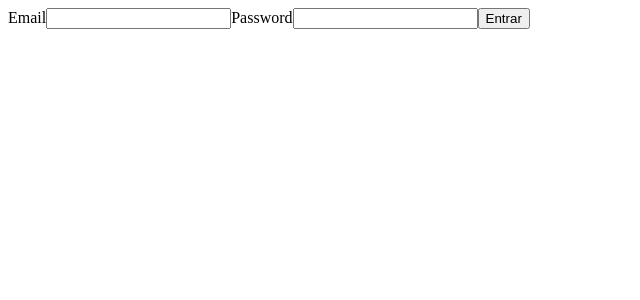
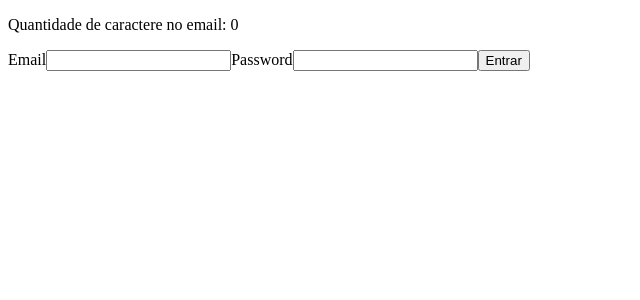
Before and after one commit to WelliUrbOpus/react-curso, a React (Create React App) app: page /login in a window 1280 px wide. Shown: the top 300 px of the page, without its empty margins (0-640 px from the left). Built offline with nearby package versions, Linux system fonts and the light colour scheme.

Commit message:
Aula 08 - Usando o useMemo

```diff
--- a/src/app/pages/login/Login.tsx
+++ b/src/app/pages/login/Login.tsx
@@ -1,20 +1,13 @@
-import { useState, useEffect } from 'react';
+import { useState, useEffect, useMemo } from 'react';
 
 export const Login = () => {
     const [email, setEmail] = useState('');
     const [password, setPassword] = useState('');
 
-    useEffect(() => {
-
-    }, []);
-
-    useEffect(() => {
-        console.log(email);
-    }, [email]);
-
-    useEffect(() => {
-        console.log(password);
-    }, [password]);
+    const emailLength = useMemo(() => {
+        console.log('executou')
+        return email.length * 1000;
+    }, [email.length]);
 
     const handleEntrar = () => {
         console.log(email);
@@ -24,6 +17,7 @@
     return (
         <div>
             <form>
+                <p>Quantidade de caractere no email: {emailLength}</p>
                 <label>
                     <span>Email</span>
                     <input type="text" value={email} onChange={e => setEmail(e.target.value)} />
```
